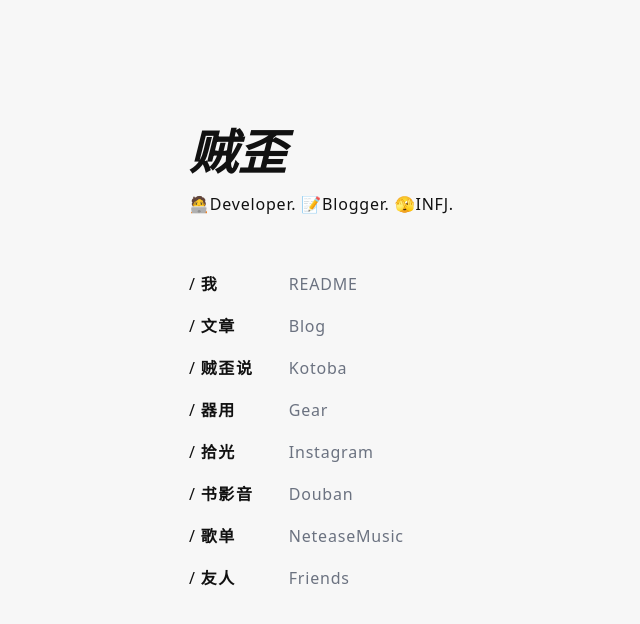
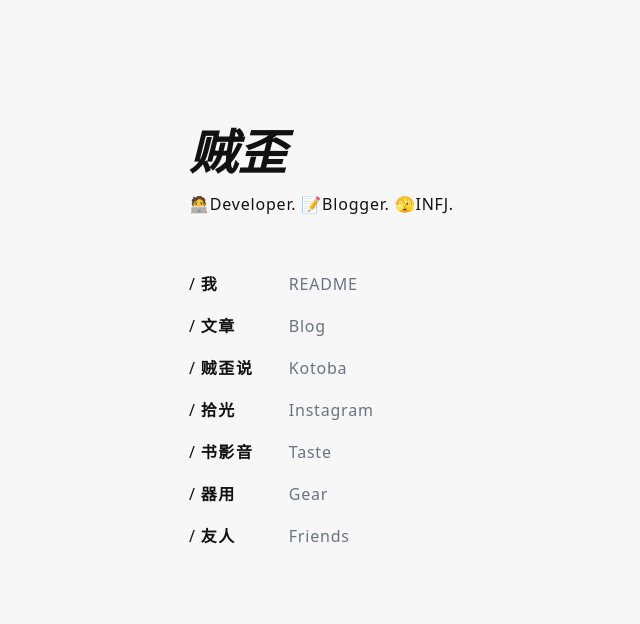
Before and after one commit to varzy/homepage-next, a Next.js app: page / in a window 1280 px wide. Shown: the top 624 px of the page, without its empty margins (3-643 px from the left). Built offline with nearby package versions, Linux system fonts and the light colour scheme.

Commit message:
fix: Update last successful run times and improve TasteCard component styling

```diff
--- a/content/pages/taste.md
+++ b/content/pages/taste.md
@@ -3,14 +3,14 @@ page_id: '372dc9c0-364a-8031-957e-ff60b7c181e5'
 title: 'Taste'
 slug: 'taste'
 status: 'Published'
-last_edited_time: '2026-08-07T05:14:00.000Z'
-last_fetched_time: '2026-08-07T06:33:31.456Z'
+last_edited_time: '2026-08-07T08:53:00.000Z'
+last_fetched_time: '2026-08-07T08:54:08.286Z'
 ---
 
 # 书影音
 
 我钟爱的书影音等文娱内容。
 
-我有在看完一部电影或剧之后在豆瓣为其打分的习惯，你可以前往 [豆瓣](douban.com/people/varzy/) 查看我所有的评分。我还常用网易云听歌，也欢迎你听一听 [我喜欢的音乐](https://music.163.com/playlist?id=39874340&userid=45403592)。
+我有在看完一部电影或剧之后在豆瓣为其打分的习惯，你可以前往 [豆瓣](https://www.douban.com/people/varzy/) 查看我所有的评分。我还常用网易云听歌，也欢迎你听一听 [我喜欢的音乐](https://music.163.com/playlist?id=39874340&userid=45403592)。
 
 以下是我 Pick 的一些最爱，我希望个中内容可以时常变动，这说明这个世界有更有趣的内容出现了。
--- a/src/app/(pages)/taste/page.tsx
+++ b/src/app/(pages)/taste/page.tsx
@@ -16,7 +16,7 @@ export default async function Taste() {
   const page = await getPageWithContent('taste');
   const items = await getAllTasteItemsWithContent();
   const grouped = groupTasteByCategory(items);
-  const categories = CATEGORY_ORDER.filter((category) => grouped[category])
+  const categories = CATEGORY_ORDER.filter((category) => grouped[category]);
 
   return (
     <div>
@@ -28,7 +28,6 @@ export default async function Taste() {
             <h3 className="mb-6 text-lg font-bold">{category}</h3>
             <div className="grid grid-cols-3 gap-3 md:grid-cols-4 md:gap-4">
               {grouped[category]
-                .slice()
                 .sort((a, b) => a.title.localeCompare(b.title))
                 .map((item) => (
                   <TasteCard
--- a/src/app/page.tsx
+++ b/src/app/page.tsx
@@ -10,11 +10,6 @@ export default function Home() {
       href: '/kotoba',
     },
     {
-      label: '器用',
-      alias: 'Gear',
-      href: '/gear',
-    },
-    {
       label: '拾光',
       alias: 'Instagram',
       href: 'https://instagram.com/varzyme',
@@ -22,15 +17,13 @@ export default function Home() {
     },
     {
       label: '书影音',
-      alias: 'Douban',
-      href: 'https://www.douban.com/people/varzy/',
-      target: '_blank',
+      alias: 'Taste',
+      href: '/taste',
     },
     {
-      label: '歌单',
-      alias: 'NeteaseMusic',
-      href: 'https://music.163.com/playlist?id=39874340&userid=45403592',
-      target: '_blank',
+      label: '器用',
+      alias: 'Gear',
+      href: '/gear',
     },
     {
       label: '友人',
```
Also changed, not shown: src/app/(pages)/taste/_components/TasteCard.tsx (+5 -19 lines), .fetch-state.json. Lines whose indentation alone changed are shown as unchanged.
